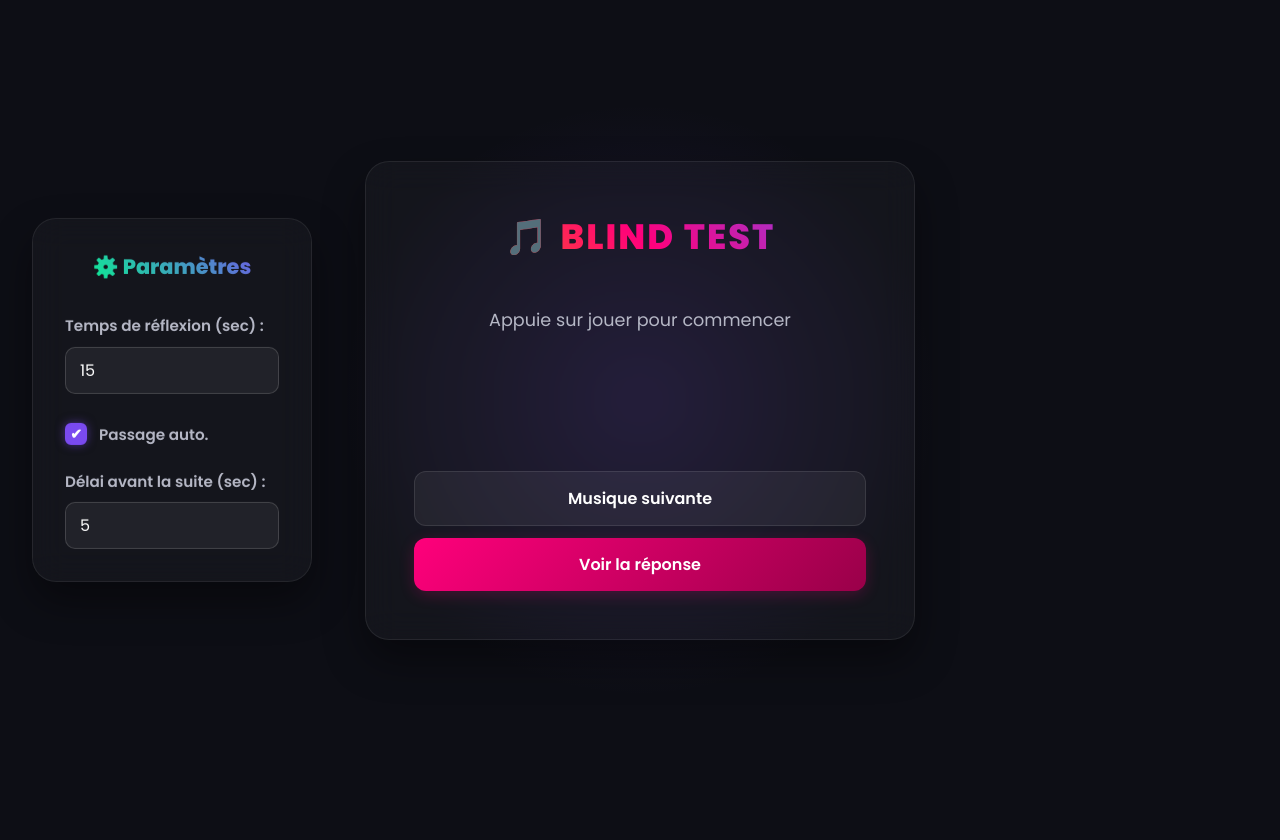
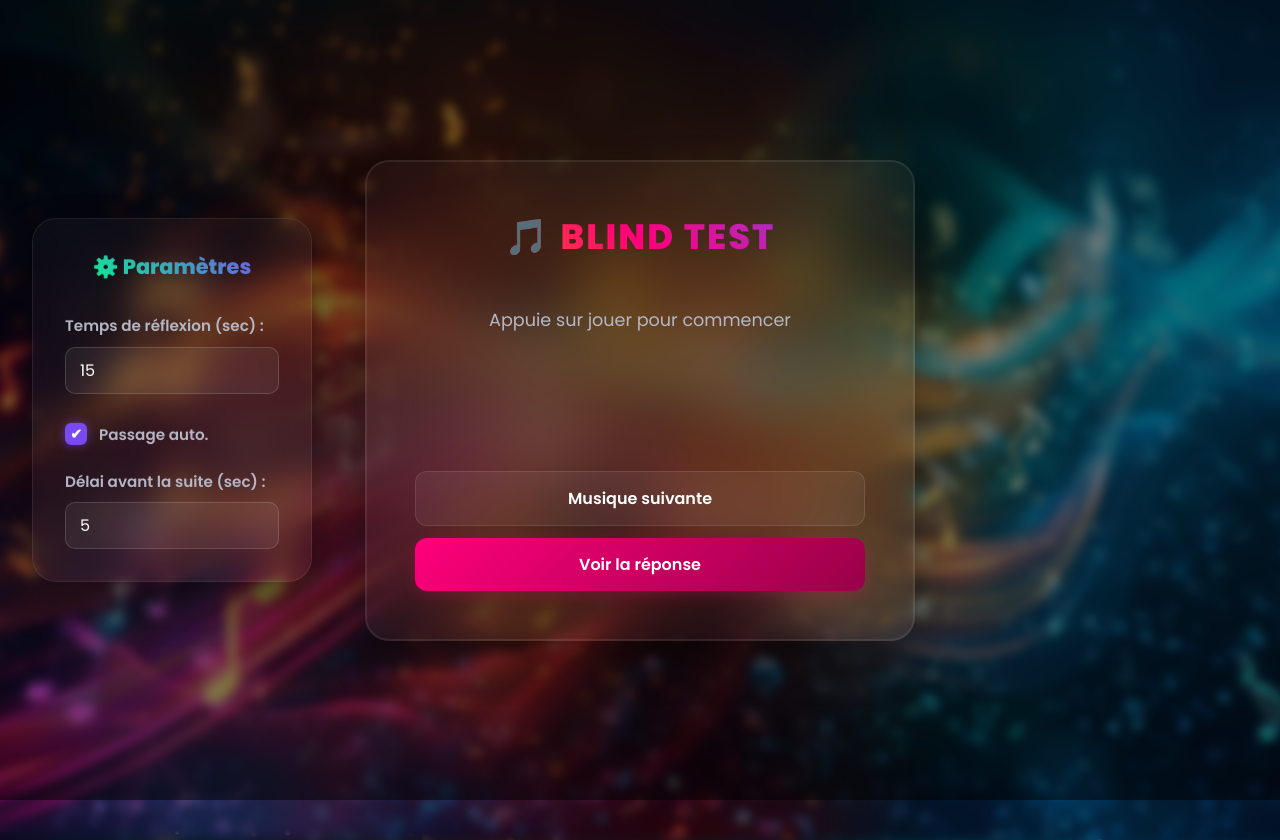
Before and after one commit to GouzerchLouis/Blindtest, a Flask app: page / in a window 1280 px wide; the page is wider, and only the part inside the window is pictured. Before the commit the page ends 640 px from the top of that part, so only its background shows below. Run offline with Flask 3, Linux system fonts and the light colour scheme.

Commit message:
c'est  vraiment beau maintenant

```diff
--- a/static/css/style.css
+++ b/static/css/style.css
@@ -6,8 +6,12 @@
     font-family: 'Poppins', sans-serif;
 }
 
+/* 1. On remplace la couleur de fond unie par l'image */
 body {
-    background-color: #0d0e15;
+    background-image: url('../fond_ecran_bt.jpg'); /* Remplace par le nom de ton image dans static/ */
+    background-size: cover;
+    background-position: center;
+    background-attachment: fixed;
     color: #ffffff;
     min-height: 100vh;
     display: flex;
@@ -17,25 +21,43 @@ body {
     position: relative;
 }
 
-/* Ambiance lumineuse en arrière-plan */
+/* 2. On crée une couche de flou par-dessus l'image */
+body::before {
+    content: "";
+    position: absolute;
+    top: 0;
+    left: 0;
+    width: 100%;
+    height: 100%;
+    background: inherit; /* Utilise la même image */
+    filter: blur(5px); /* Ajuste la valeur (10px, 20px...) pour plus ou moins de flou */
+    z-index: -1;
+    transform: scale(1.1); /* Évite les bords blancs dus au flou */
+}
+
+/* 3. Optionnel : un léger voile sombre pour mieux lire le texte */
+body::after {
+    content: "";
+    position: absolute;
+    top: 0;
+    left: 0;
+    width: 100%;
+    height: 100%;
+    background: rgba(0, 0, 0, 0.5); /* Voile noir à 40% d'opacité */
+    z-index: -1;
+}
+
+/* 4. Supprime ou commente ta classe .background-glow actuelle */
 .background-glow {
-    position: absolute;
-    width: 600px;
-    height: 600px;
-    background: radial-gradient(circle, rgba(122, 74, 240, 0.15) 0%, rgba(0,0,0,0) 70%);
-    top: 50%;
-    left: 50%;
-    transform: translate(-50%, -50%);
-    z-index: 0;
-    pointer-events: none;
+    display: none;
 }
 
 /* Conteneur principal (Effet de verre poli) */
 .container {
     background: rgba(255, 255, 255, 0.03);
-    backdrop-filter: blur(16px);
-    -webkit-backdrop-filter: blur(16px);
-    border: 1px rgba(255, 255, 255, 0.08) solid;
+    backdrop-filter: blur(32px);
+    -webkit-backdrop-filter: blur(32px);
+    border: 2px rgba(255, 255, 255, 0.08) solid;
     padding: 3rem;
     border-radius: 24px;
     width: 90%;
@@ -90,7 +112,7 @@ h1 span {
 
 #answer {
     background: rgba(0, 255, 136, 0.1);
-    border: 1px solid rgba(0, 255, 136, 0.3);
+    border: 2px solid rgba(0, 255, 136, 0.3);
     color: #00ff88;
     padding: 1rem 1.5rem;
     border-radius: 12px;
```
Also changed, not shown: static/fond_ecran_bt.jpg (added).
